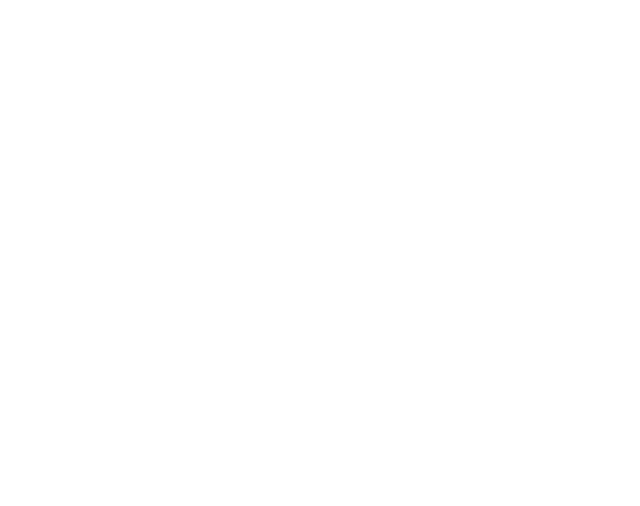
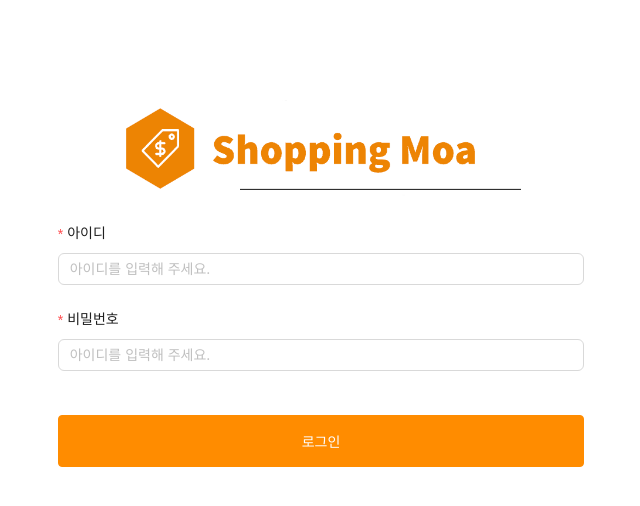
Before and after one commit to carrotdy/market-react, a React (Vite) app: page /views/login in a window 1280 px wide. Before the commit this address had no page. Shown: the top 506 px of the page, without its empty margins (319-959 px from the left). Built offline with nearby package versions, Linux system fonts and the light colour scheme; a web font is replaced by a local one.

Commit message:
로그인 UI

```diff
--- a/src/App.tsx
+++ b/src/App.tsx
@@ -3,12 +3,14 @@ import { BrowserRouter as Router, Route, Routes } from 'react-router-dom'
 import SignUp from './main/resources/app/views/auth/SignUp'
 import Home from './main/resources/app/views/home/Home'
 import "../src/main/resources/app/styles/index.scss";
+import Login from './main/resources/app/views/auth/Login';
 
 function App() {
   return (
     <Router>
       <Routes>
         <Route path="/" element={<Home />} />
+        <Route path="/views/login" element={<Login />} />
         <Route path="/views/sign-up" element={<SignUp />} />
       </Routes>
     </Router>
--- a/src/main/resources/app/config/Route.ts
+++ b/src/main/resources/app/config/Route.ts
@@ -2,6 +2,7 @@ export const Path = {
     home: "/",
 
     account: {
+        login: "/views/login",
         signUp: "/views/sign-up",
     }
 }
--- /dev/null
+++ b/src/main/resources/app/views/auth/Login.tsx
@@ -0,0 +1,68 @@
+import React from 'react';
+import { Layout } from '../../layouts/Layout';
+import { Row, Col, Form, Input } from 'antd';
+import { useNavigate } from 'react-router-dom';
+import { Path } from '../../config/Route';
+import logo from '../../images/logo.png';
+
+const Login = () => {
+    const navigate = useNavigate();
+
+    return (
+        <Layout>
+            <Col style={{ marginTop: "100px" }}>
+                <Row justify="center">
+                    <Col
+                        onClick={() => { navigate(Path.home) }}
+                        style={{ cursor: 'pointer' }}>
+                        <img src={logo} />
+                    </Col>
+                </Row>
+                <Form layout="vertical">
+                    <Row justify="center">
+                        <Col xs={20} sm={20} md={13} lg={13} xl={10}>
+                            <Form.Item
+                                label={'아이디'}
+                                name={'userId'}
+                                rules={[
+                                    {
+                                        required: true,
+                                        message: "아이디를 입력해 주세요.",
+                                    },
+                                ]}
+                                style={{ marginTop: "20px" }}
+                            >
+                                <Input type='userId' placeholder="아이디를 입력해 주세요." />
+                            </Form.Item>
+                        </Col>
+                    </Row>
+                    <Row justify="center">
+                        <Col xs={20} sm={20} md={13} lg={13} xl={10}>
+                            <Form.Item
+                                label={'비밀번호'}
+                                name={'password'}
+                                rules={[
+                                    {
+                                        required: true,
+                                        message: "아이디를 입력해 주세요.",
+                                    },
+                                ]}
+                            >
+                                <Input type='userId' placeholder="아이디를 입력해 주세요." />
+                            </Form.Item>
+                        </Col>
+                    </Row>
+                </Form>
+                <Row justify={"center"} >
+                    <Col xs={20} sm={20} md={13} lg={13} xl={10} style={{ marginTop: "20px" }}>
+                        <div className='sign-up-submit-button'>
+                            로그인
+                        </div>
+                    </Col>
+                </Row>
+            </Col>
+        </Layout >
+    );
+};
+
+export default Login;
--- a/src/main/resources/app/views/auth/SignUp.tsx
+++ b/src/main/resources/app/views/auth/SignUp.tsx
@@ -7,7 +7,6 @@ import { Path } from '../../config/Route';
 
 const SignUp = () => {
     const navigate = useNavigate();
-    const [form] = Form.useForm();
     const reg = /^(?=.*[a-zA-Z])((?=.*\d)|(?=.*\W)).{6,20}$/;  //6~20 영문 대소문자 중에 최소 1개의 숫자 혹은 특수 문자를 포함
 
     const [password, setPassword] = useState<string>('');
--- a/src/main/resources/app/views/home/Home.tsx
+++ b/src/main/resources/app/views/home/Home.tsx
@@ -7,9 +7,14 @@ const Home = () => {
     const navigate = useNavigate();
 
     return (
-        <Button onClick={() => { navigate(Path.account.signUp) }}>
-            회원가입
-        </Button>
+        <>
+            <Button onClick={() => { navigate(Path.account.signUp) }}>
+                회원가입
+            </Button>
+            <Button onClick={() => { navigate(Path.account.login) }}>
+                로그인
+            </Button>
+        </>
     );
 };
 
```
